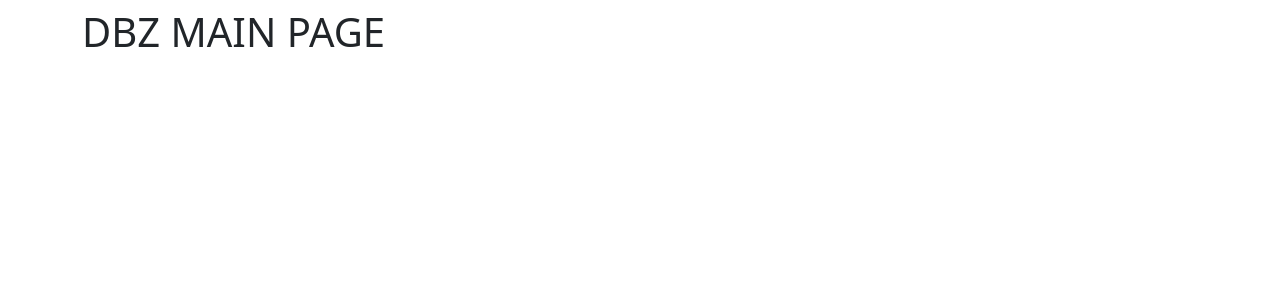
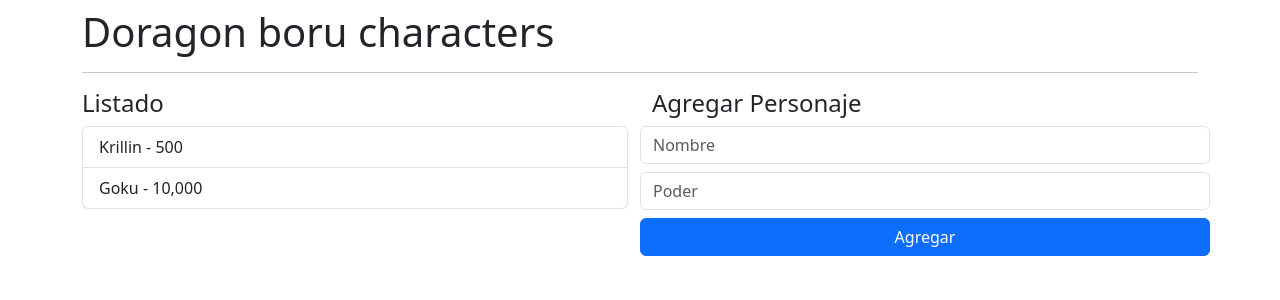
Before and after one commit to Dizaer/angular-curso-02-bases, an Angular app: page / in a window 1280 px wide. Shown: the top 300 px of the page. Built offline with nearby package versions, Linux system fonts and the light colour scheme.

Commit message:
60. Diseño de la pantalla a trabajar

```diff
--- a/src/app/dbz/pages/main-page.component.html
+++ b/src/app/dbz/pages/main-page.component.html
@@ -1 +1,27 @@
-<h1>DBZ MAIN PAGE</h1>
+<h1>Doragon boru characters</h1>
+<hr>
+
+<div class="row">
+    <div class="col">
+        <h4>Listado</h4>
+        <ul class="list-group">
+            <li class="list-group-item">Krillin - 500</li>
+            <li class="list-group-item">Goku - 10,000</li>
+        </ul>
+    </div>
+
+    <div class="col">
+        <h4>Agregar Personaje</h4>
+
+        <form class="row">
+            <input type="text" class="form-control mb-2" placeholder="Nombre">
+
+            <input type="number" class="form-control mb-2" placeholder="Poder">
+
+            <button type="submit" class="btn btn-primary">
+                Agregar
+            </button>
+        </form>
+
+    </div>
+</div>
```
